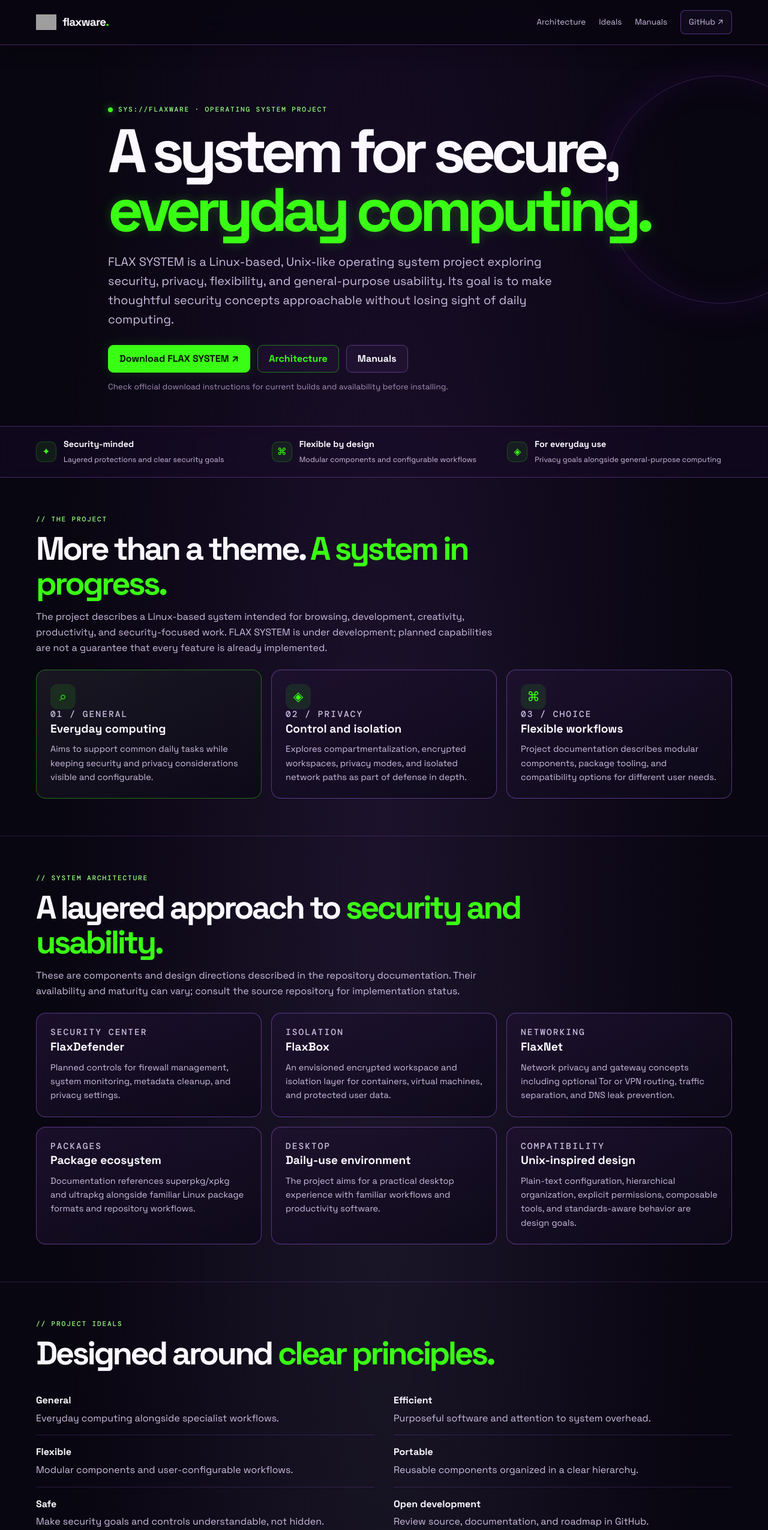
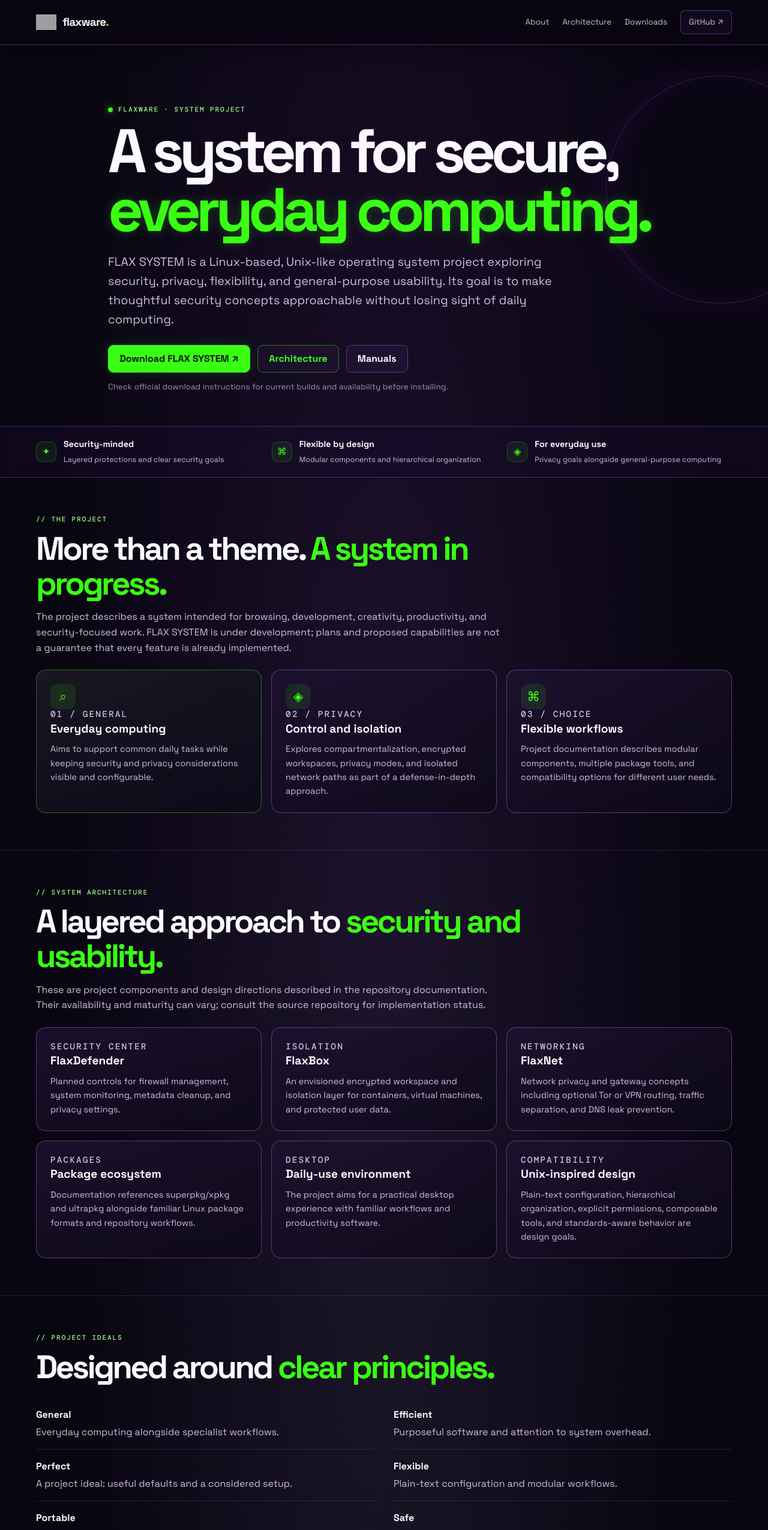
Before and after one commit to flaxware/flax.system, a plain HTML site: page index.html in a window 1280 px wide. Shown: the top 2550 px of the page at 60% size. Drawn offline with nearby package versions, Linux system fonts and the light colour scheme; grey boxes are pictures that could not be loaded.

Commit message:
Refine FLAX SYSTEM website from supplied visual and documentation references

```diff
--- a/index.html
+++ b/index.html
@@ -4,9 +4,9 @@
   <meta charset="UTF-8">
   <meta name="viewport" content="width=device-width, initial-scale=1, viewport-fit=cover">
   <meta name="theme-color" content="#080610">
-  <meta name="description" content="FLAX SYSTEM — a Linux-based operating system project exploring security, privacy, flexibility, and everyday computing.">
+  <meta name="description" content="FLAX SYSTEM — a security-first operating system project by Flaxware, focused on privacy, flexibility, and everyday computing.">
   <meta property="og:title" content="FLAX SYSTEM — Flaxware">
-  <meta property="og:description" content="Explore FLAX SYSTEM architecture, project ideals, download information, and documentation.">
+  <meta property="og:description" content="Explore FLAX SYSTEM's ideals, architecture, download information, and manuals.">
   <meta property="og:type" content="website">
   <meta property="og:url" content="https://flaxware.github.io/flax.system/">
   <link rel="icon" href="https://flaxware.github.io/assets/favicon.ico" sizes="any">
@@ -32,11 +32,11 @@
   <a class="skip-link" href="#main">Skip to content</a>
   <header class="site-header"><nav class="navbar container" aria-label="Main navigation">
     <a class="brand" href="https://flaxware.github.io/" aria-label="Flaxware home"><img src="https://flaxware.github.io/assets/logo.svg" alt=""><span class="brand-name">flaxware<span>.</span></span></a>
-    <div class="nav-links"><a href="#architecture">Architecture</a><a href="#features">Ideals</a><a href="#manuals">Manuals</a><a class="nav-github" href="https://github.com/flaxware/flax.system">GitHub ↗</a></div>
+    <div class="nav-links"><a href="#about">About</a><a href="#architecture">Architecture</a><a href="#downloads">Downloads</a><a class="nav-github" href="https://github.com/flaxware/flax.system">GitHub ↗</a></div>
   </nav></header>
   <main id="main">
     <section class="hero" id="home"><div class="container hero-content">
-      <p class="eyebrow"><span class="live-dot" aria-hidden="true"></span> SYS://FLAXWARE · OPERATING SYSTEM PROJECT</p>
+      <p class="eyebrow"><span class="live-dot" aria-hidden="true"></span> FLAXWARE · SYSTEM PROJECT</p>
       <h1>A system for secure, <span>everyday computing.</span></h1>
       <p class="hero-sub">FLAX SYSTEM is a Linux-based, Unix-like operating system project exploring security, privacy, flexibility, and general-purpose usability. Its goal is to make thoughtful security concepts approachable without losing sight of daily computing.</p>
       <div class="hero-actions"><a class="button primary" href="https://github.com/flaxware/flax.system/blob/main/DOWNLOAD.md">Download FLAX SYSTEM ↗</a><a class="button secondary" href="#architecture">Architecture</a><a class="button" href="#manuals">Manuals</a></div>
@@ -44,19 +44,19 @@
     </div></section>
     <section class="signal-strip" aria-label="Project principles"><div class="signal-inner container">
       <div class="signal"><span class="signal-icon" aria-hidden="true">✦</span><div><strong>Security-minded</strong><small>Layered protections and clear security goals</small></div></div>
-      <div class="signal"><span class="signal-icon" aria-hidden="true">⌘</span><div><strong>Flexible by design</strong><small>Modular components and configurable workflows</small></div></div>
+      <div class="signal"><span class="signal-icon" aria-hidden="true">⌘</span><div><strong>Flexible by design</strong><small>Modular components and hierarchical organization</small></div></div>
       <div class="signal"><span class="signal-icon" aria-hidden="true">◈</span><div><strong>For everyday use</strong><small>Privacy goals alongside general-purpose computing</small></div></div>
     </div></section>
     <section class="section" id="about"><div class="container">
-      <div class="section-head"><p class="section-kicker">// The project</p><h2 class="section-title">More than a theme. <span>A system in progress.</span></h2><p class="section-lead">The project describes a Linux-based system intended for browsing, development, creativity, productivity, and security-focused work. FLAX SYSTEM is under development; planned capabilities are not a guarantee that every feature is already implemented.</p></div>
+      <div class="section-head"><p class="section-kicker">// The project</p><h2 class="section-title">More than a theme. <span>A system in progress.</span></h2><p class="section-lead">The project describes a system intended for browsing, development, creativity, productivity, and security-focused work. FLAX SYSTEM is under development; plans and proposed capabilities are not a guarantee that every feature is already implemented.</p></div>
       <div class="project-grid">
         <article class="project-card featured"><div class="project-icon" aria-hidden="true">⌕</div><p class="project-number">01 / General</p><h3>Everyday computing</h3><p>Aims to support common daily tasks while keeping security and privacy considerations visible and configurable.</p></article>
-        <article class="project-card"><div class="project-icon" aria-hidden="true">◈</div><p class="project-number">02 / Privacy</p><h3>Control and isolation</h3><p>Explores compartmentalization, encrypted workspaces, privacy modes, and isolated network paths as part of defense in depth.</p></article>
-        <article class="project-card"><div class="project-icon" aria-hidden="true">⌘</div><p class="project-number">03 / Choice</p><h3>Flexible workflows</h3><p>Project documentation describes modular components, package tooling, and compatibility options for different user needs.</p></article>
+        <article class="project-card"><div class="project-icon" aria-hidden="true">◈</div><p class="project-number">02 / Privacy</p><h3>Control and isolation</h3><p>Explores compartmentalization, encrypted workspaces, privacy modes, and isolated network paths as part of a defense-in-depth approach.</p></article>
+        <article class="project-card"><div class="project-icon" aria-hidden="true">⌘</div><p class="project-number">03 / Choice</p><h3>Flexible workflows</h3><p>Project documentation describes modular components, multiple package tools, and compatibility options for different user needs.</p></article>
       </div>
     </div></section>
     <section class="section" id="architecture"><div class="container">
-      <div class="section-head"><p class="section-kicker">// System architecture</p><h2 class="section-title">A layered approach to <span>security and usability.</span></h2><p class="section-lead">These are components and design directions described in the repository documentation. Their availability and maturity can vary; consult the source repository for implementation status.</p></div>
+      <div class="section-head"><p class="section-kicker">// System architecture</p><h2 class="section-title">A layered approach to <span>security and usability.</span></h2><p class="section-lead">These are project components and design directions described in the repository documentation. Their availability and maturity can vary; consult the source repository for implementation status.</p></div>
       <div class="project-grid">
         <article class="project-card"><p class="project-number">Security center</p><h3>FlaxDefender</h3><p>Planned controls for firewall management, system monitoring, metadata cleanup, and privacy settings.</p></article>
         <article class="project-card"><p class="project-number">Isolation</p><h3>FlaxBox</h3><p>An envisioned encrypted workspace and isolation layer for containers, virtual machines, and protected user data.</p></article>
@@ -70,8 +70,8 @@
       <div class="section-head"><p class="section-kicker">// Project ideals</p><h2 class="section-title">Designed around <span>clear principles.</span></h2></div>
       <ul class="feature-list">
         <li><strong>General</strong>Everyday computing alongside specialist workflows.</li><li><strong>Efficient</strong>Purposeful software and attention to system overhead.</li>
-        <li><strong>Flexible</strong>Modular components and user-configurable workflows.</li><li><strong>Portable</strong>Reusable components organized in a clear hierarchy.</li>
-        <li><strong>Safe</strong>Make security goals and controls understandable, not hidden.</li><li><strong>Open development</strong>Review source, documentation, and roadmap in GitHub.</li>
+        <li><strong>Perfect</strong>A project ideal: useful defaults and a considered setup.</li><li><strong>Flexible</strong>Plain-text configuration and modular workflows.</li>
+        <li><strong>Portable</strong>Reusable components organized in a clear hierarchy.</li><li><strong>Safe</strong>Security goals and controls should be understandable, not hidden.</li>
       </ul>
     </div></section>
     <section class="section" id="status"><div class="container">
@@ -88,11 +88,11 @@
       <div class="verify-panel"><h3>Use verification data published for that exact build</h3><p>Before installing an image, check the official download page for a checksum or cryptographic signature associated with the same version and architecture. Do not rely on values copied from an unrelated mirror or unverified post.</p><ol><li>Download the image and any checksum or signature files linked by the official <a href="https://github.com/flaxware/flax.system/blob/main/DOWNLOAD.md">download instructions</a>.</li><li>Compare the image’s SHA-256 digest with the official checksum, if one is provided (for example, using <code>sha256sum</code> on Linux).</li><li>If a signature and signing-key fingerprint are published, verify the signature and confirm the fingerprint using an independent official project source.</li><li>If matching verification data is missing or does not match, do not install that image; check the repository or contact the maintainers.</li></ol><p>Only trust checksum/signature material published alongside the specific release. This page does not claim that a particular image or signature is currently available.</p></div>
     </div></section>
     <section class="section" id="manuals"><div class="container">
-      <div class="section-head"><p class="section-kicker">// Manuals and project docs</p><h2 class="section-title">Read the docs. <span>Follow the work.</span></h2><p class="section-lead">Browse the project documentation for system concepts, download notes, and planned milestones.</p></div>
-      <div class="manual-links"><a class="button primary" href="https://github.com/flaxware/flax.system/blob/main/README.md">System manual ↗</a><a class="button" href="https://github.com/flaxware/flax.system/blob/main/ROADMAP.md">Project roadmap ↗</a><a class="button" href="https://github.com/flaxware/flax.system/blob/main/DOWNLOAD.md">Download guide ↗</a><a class="button" href="https://github.com/flaxware/flax.system">Source repository ↗</a></div>
+      <div class="section-head"><p class="section-kicker">// Manuals and project docs</p><h2 class="section-title">Read the docs. <span>Follow the work.</span></h2><p class="section-lead">Browse the project's manuals and roadmap for system concepts, release information, and planned milestones.</p></div>
+      <div class="manual-links"><a class="button primary" href="https://github.com/flaxware/flax.system/blob/main/README.md">System manual ↗</a><a class="button" href="https://github.com/flaxware/flax.system/blob/main/README-IDOL.md">Alternate manual ↗</a><a class="button" href="https://github.com/flaxware/flax.system/blob/main/ROADMAP.md">Project roadmap ↗</a><a class="button" href="https://github.com/flaxware/flax.system/blob/main/DOWNLOAD.md">Download guide ↗</a></div>
     </div></section>
     <section class="manifesto" id="contact"><div class="container manifesto-box"><div><p class="section-kicker">// FLAXWARE · FLAX SYSTEM</p><h2>Built with curiosity. <span>Designed with intent.</span></h2></div><div><p>Explore the source, read the project documentation, and follow development in the official repository. Check current release status and verification details before installing any build.</p><div class="manual-links"><a class="button secondary" href="https://github.com/flaxware/flax.system">Visit GitHub ↗</a><a class="button" href="https://flaxware.github.io/">Flaxware home ↗</a></div></div></div></section>
   </main>
-  <footer class="site-footer"><div class="container footer-inner"><span>© 2026 Flaxware · FLAX SYSTEM</span><div class="footer-links"><a href="https://github.com/flaxware/flax.system">GitHub</a><a href="https://github.com/flaxware/flax.system/blob/main/README.md">Manuals</a><a href="https://flaxware.github.io/">Flaxware home</a></div></div></footer>
+  <footer class="site-footer"><div class="container footer-inner"><span>© 2026 Flaxware · FLAX SYSTEM</span><div class="footer-links"><a href="https://github.com/flaxware/flax.system">GitHub</a><a href="https://github.com/flaxware/flax.system/blob/main/README.md">Manual</a><a href="https://flaxware.github.io/">Flaxware home</a></div></div></footer>
 </body>
 </html>
```
